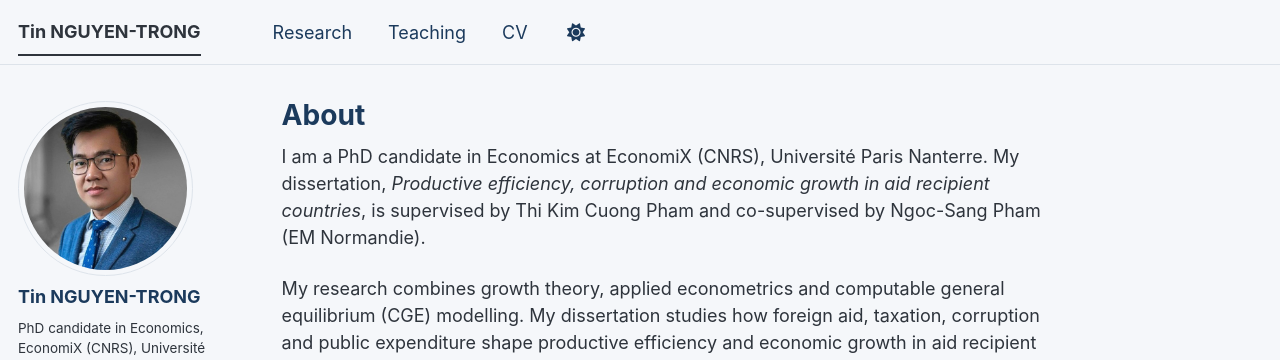
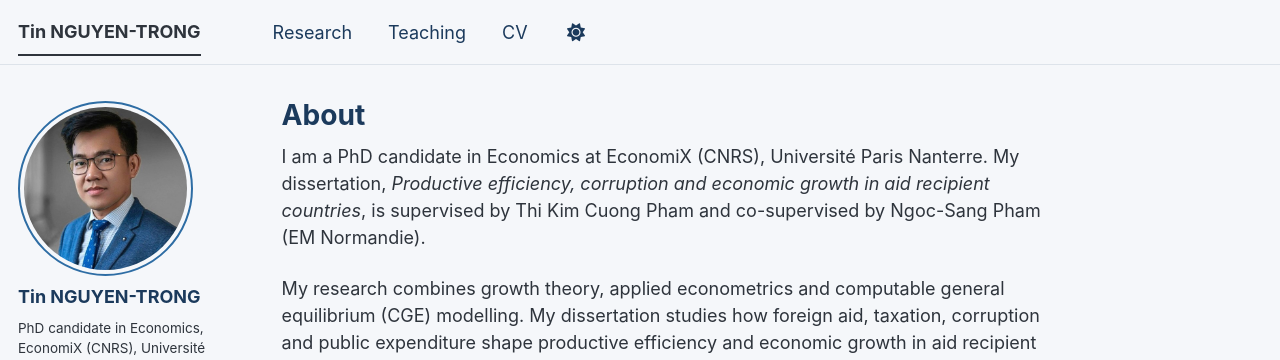
Before and after one commit to trongtin142/trongtin142.github.io, a Jekyll site: the page built from _pages/about.md, in a window 1280 px wide. Shown: the top 360 px of the page. Built offline with Jekyll 4.4.1, drawn with Linux system fonts in a browser that asks for light colours; a script bundle is joined from its source files by our own code; a style sheet for code colours, icons or effects is not loaded.

Commit message:
Blue ring around avatar

```diff
--- a/_sass/theme/_steelblue_light.scss
+++ b/_sass/theme/_steelblue_light.scss
@@ -62,9 +62,10 @@ h1, h2, h3, h4, h5, h6,
     color: var(--global-heading-color);
 }
 
-/* Avatar ring in jacket blue */
-.author__avatar img {
-    border: 3px solid var(--global-base-color);
-    padding: 3px;
-    background: var(--global-bg-color);
+/* Avatar ring in jacket blue (desktop sidebar) */
+html .author__avatar img {
+    @include breakpoint($large) {
+        border: 2px solid var(--global-base-color);
+        padding: 4px;
+    }
 }
```
